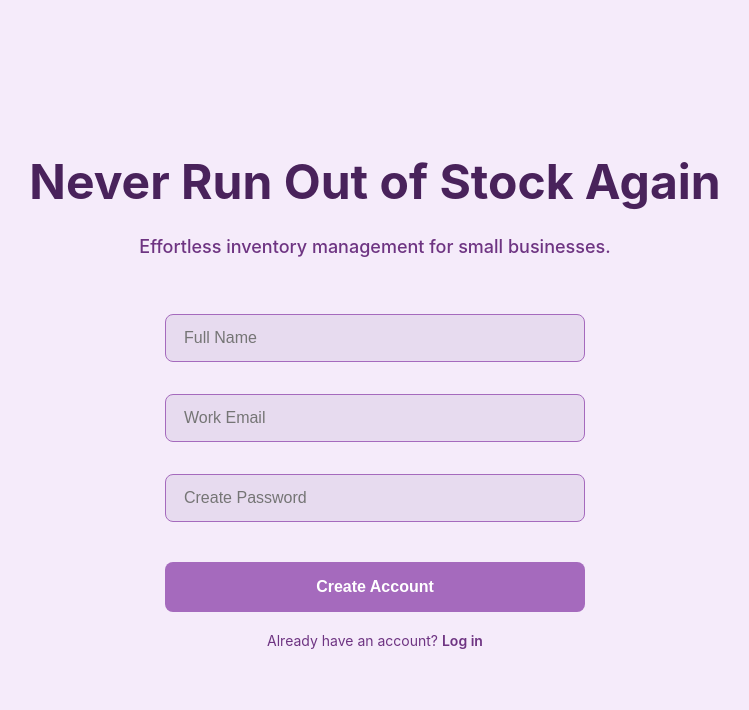
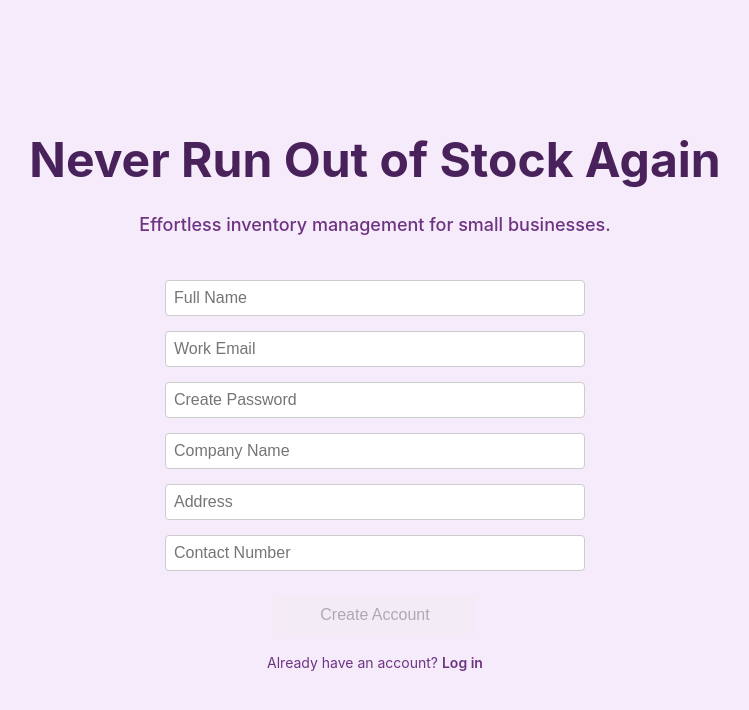
Before and after one commit to itscel/Appdev_Inventory, a React (Create React App) app: page /register in a window 1280 px wide. Shown: the top 710 px of the page, without its empty margins (265-1014 px from the left). Built offline with nearby package versions, Linux system fonts and the light colour scheme.

Commit message:
Updated Register form

```diff
--- a/src/components/Backend/routes/authRoutes.js
+++ b/src/components/Backend/routes/authRoutes.js
@@ -9,7 +9,6 @@ const router = express.Router();
 router.post("/register", async (req, res) => {
     try {
         const { fullName, email, password, companyName, address, contactNumber } = req.body;
-
 
         if (!fullName || !email || !password || !companyName || !address || !contactNumber) {
             return res.status(400).json({ error: "All fields are required" });
--- a/src/components/Register/RegisterPage.js
+++ b/src/components/Register/RegisterPage.js
@@ -3,35 +3,47 @@ import { useNavigate } from 'react-router-dom';
 import './RegisterPage.css';
 
 const RegisterPage = () => {
-    const [fullname, setFullname] = useState('');
+    const [fullName, setFullName] = useState('');
     const [email, setEmail] = useState('');
     const [password, setPassword] = useState('');
+    const [companyName, setCompanyName] = useState('');
+    const [address, setAddress] = useState('');
+    const [contactNumber, setContactNumber] = useState('');
     const [loading, setLoading] = useState(false);
-
+    const [error, setError] = useState(null);
     const navigate = useNavigate();
 
     const handleRegister = async () => {
         setLoading(true);
+        setError(null);
 
         try {
             const response = await fetch("http://localhost:5000/api/auth/register", {
-                method: "POST",
+                method: 'POST',
                 headers: {
-                    "Content-Type": "application/json",
+                    'Content-Type': 'application/json',
                 },
-                body: JSON.stringify({ fullName: fullname, email, password }), // Send fullName, email, and password
+                body: JSON.stringify({
+                    fullName,
+                    email,
+                    password,
+                    companyName,
+                    address,
+                    contactNumber
+                }),
             });
 
-            if (response.ok) {
-                // Navigate to onboarding if successful
-                navigate("/onboarding");
-            } else {
-                const data = await response.json();
-                alert(data.error || "Registration failed");
+            if (!response.ok) {
+                const errorData = await response.json();
+                throw new Error(errorData.error || 'Registration failed');
             }
+
+            const data = await response.json();
+            console.log('Registration successful:', data);
+            navigate('/');
         } catch (error) {
-            console.error("Error during registration:", error);
-            alert("An error occurred. Please try again.");
+            console.error('Error during registration:', error);
+            setError(error.message);
         } finally {
             setLoading(false);
         }
@@ -43,18 +55,16 @@ const RegisterPage = () => {
             <div className="sub-heading">
                 Effortless inventory management for small businesses.
             </div>
-
+            {error && <p className="error">{error}</p>}
             <div className="form">
                 <input
-                    className="input"
                     type="text"
                     placeholder="Full Name"
-                    value={fullname}
-                    onChange={(e) => setFullname(e.target.value)}
+                    value={fullName}
+                    onChange={(e) => setFullName(e.target.value)}
                     required
                 />
                 <input
-                    className="input"
                     type="email"
                     placeholder="Work Email"
                     value={email}
@@ -62,23 +72,40 @@ const RegisterPage = () => {
                     required
                 />
                 <input
-                    className="input"
                     type="password"
                     placeholder="Create Password"
                     value={password}
                     onChange={(e) => setPassword(e.target.value)}
                     required
                 />
-
+                <input
+                    type="text"
+                    placeholder="Company Name"
+                    value={companyName}
+                    onChange={(e) => setCompanyName(e.target.value)}
+                    required
+                />
+                <input
+                    type="text"
+                    placeholder="Address"
+                    value={address}
+                    onChange={(e) => setAddress(e.target.value)}
+                    required
+                />
+                <input
+                    type="text"
+                    placeholder="Contact Number"
+                    value={contactNumber}
+                    onChange={(e) => setContactNumber(e.target.value)}
+                    required
+                />
                 <button
-                    className="submit-button"
                     onClick={handleRegister}
-                    disabled={loading || !fullname || !email || !password}
+                    disabled={loading || !fullName || !email || !password || !companyName || !address || !contactNumber}
                 >
                     {loading ? 'Creating account...' : 'Create Account'}
                 </button>
             </div>
-
             <div className="login-link">
                 <span>
                     Already have an account?{' '}
```
